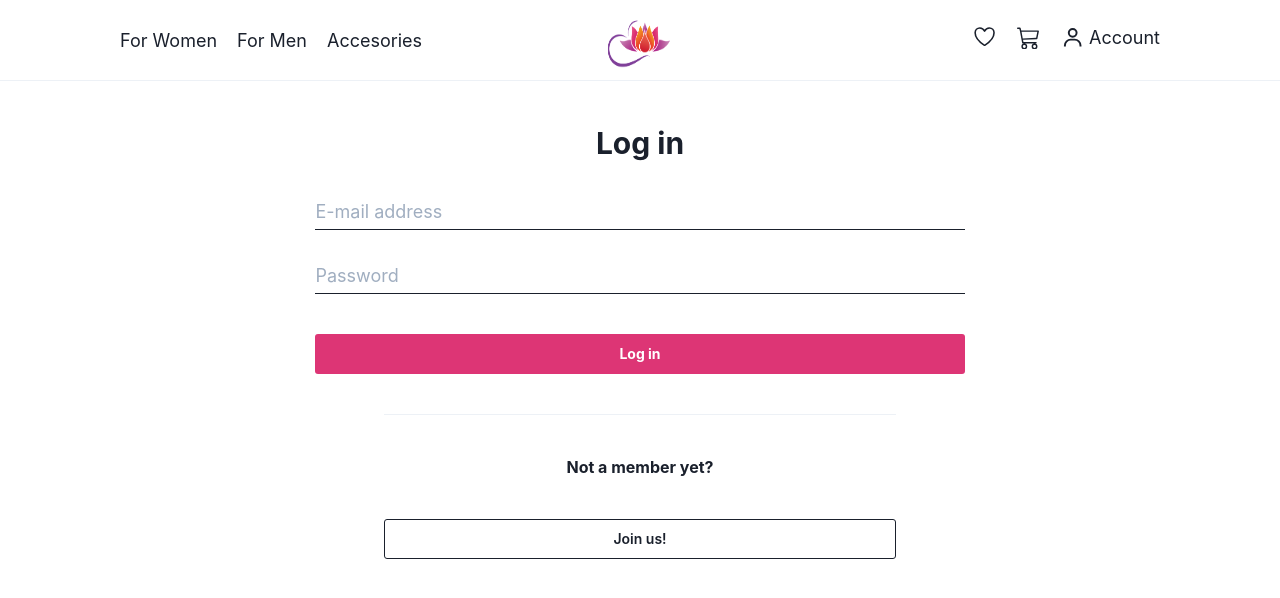
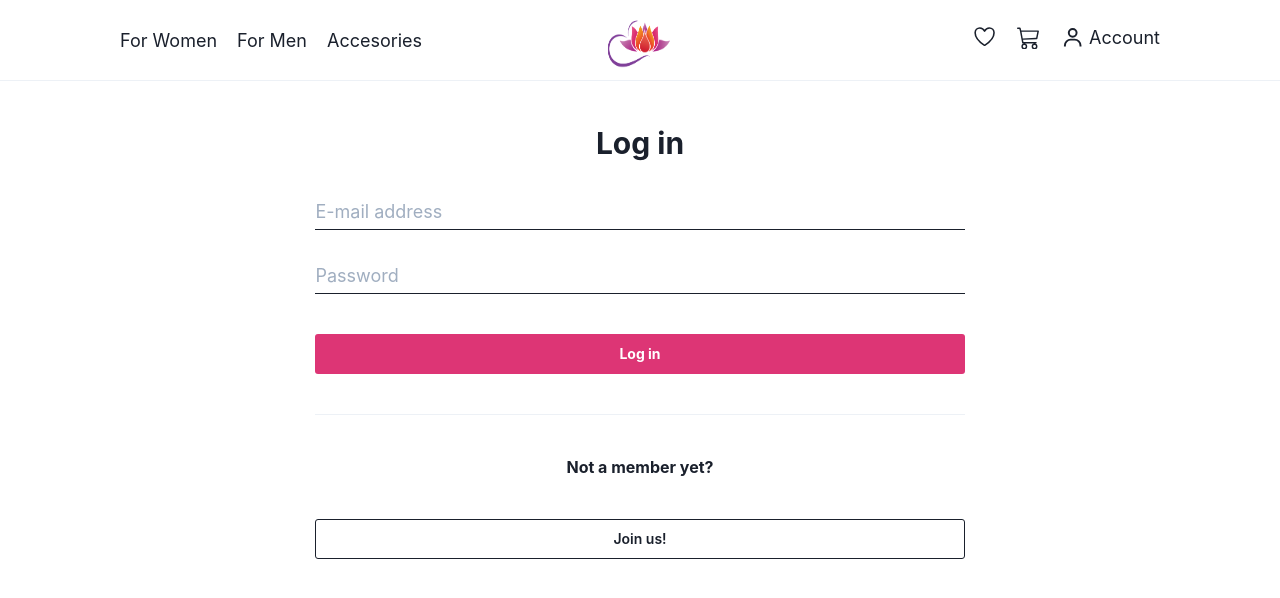
Before and after one commit to Eldigia/online-store-app, a React (Vite) app: page /account in a window 1280 px wide. Shown: the top 598 px of the page. Built offline with nearby package versions, Linux system fonts and the light colour scheme; no server answers.

Commit message:
fix: fix login layout

```diff
--- a/src/components/LogIn.tsx
+++ b/src/components/LogIn.tsx
@@ -24,26 +24,26 @@ export const LogIn = () => {
 
   return (
     <Flex flexDir="column" alignItems="center">
+      <form onSubmit={handleSubmit(onSubmit)} noValidate>
         <Text textAlign="center" mt="10" fontWeight="bold" fontSize="3xl">
           Log in
         </Text>
-      <form onSubmit={handleSubmit(onSubmit)} noValidate>
-        <Flex flexDir="column" alignItems="center" display="unset">
+        <Flex flexDir="row" alignItems="center" display="unset">
           <Input placeholder="E-mail address" />
           <Input placeholder="Password" />
           <Button type="submit" mt="10" variant="pink" w="100%">
             Log in
           </Button>
         </Flex>
-      </form>
-      <Divider mt="10" w="40%" />
-      <Text mt="10" fontWeight="bold">
+        <Divider mt="10" />
+        <Text textAlign="center" mt="10" fontWeight="bold">
           Not a member yet?
         </Text>
-      <Button onClick={onOpen} mt="10" w="40%" variant="white" border="1px">
+        <Button onClick={onOpen} mt="10" variant="white" w="100%" border="1px">
           Join us!
         </Button>
         <SignInModal isOpen={isOpen} onClose={onClose} />
+      </form>
     </Flex>
   );
 };
```
Lines whose indentation alone changed are shown as unchanged.
